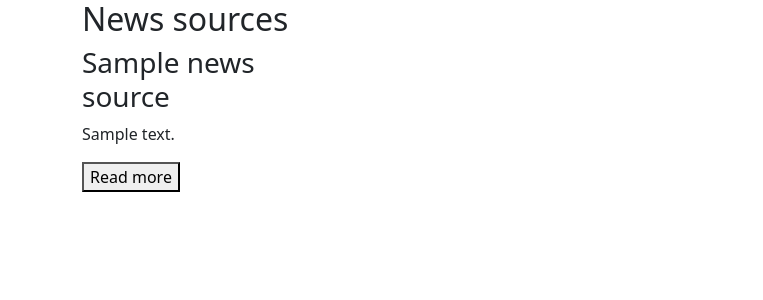
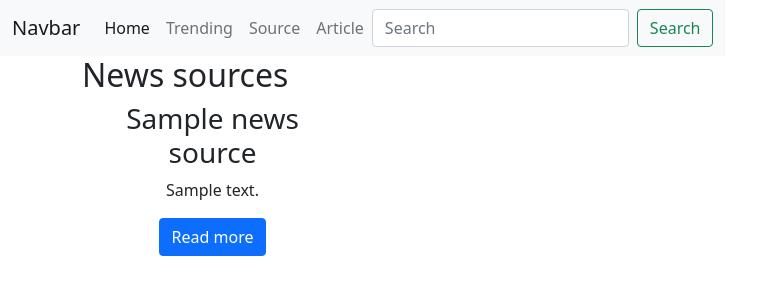
Before and after one commit to kLeitich/News-Highlights, a Flask app: template app/templates/index.html in a window 1280 px wide. Shown: the top 300 px of the page, without its empty margins (0-763 px from the left). Run offline with Flask 2, Linux system fonts and the light colour scheme; the template is opened without the code that fills it: most values are stand-ins (such as "Sample title", 1, 10 or a date in 2020); some libraries are stand-ins or nearby versions.

Commit message:
adding virtual to the repo

```diff
--- a/app/templates/base.html
+++ b/app/templates/base.html
@@ -8,6 +8,36 @@
     <title>News Hightlights </title>
 </head>
 <body>
+   <div class="nav">
+    <nav class="navbar navbar-expand-lg navbar-light bg-light">
+        <div class="container-fluid">
+          <a class="navbar-brand" href="#">Navbar</a>
+          <button class="navbar-toggler" type="button" data-bs-toggle="collapse" data-bs-target="#navbarSupportedContent" aria-controls="navbarSupportedContent" aria-expanded="false" aria-label="Toggle navigation">
+            <span class="navbar-toggler-icon"></span>
+          </button>
+          <div class="collapse navbar-collapse" id="navbarSupportedContent">
+            <ul class="navbar-nav me-auto mb-2 mb-lg-0">
+              <li class="nav-item">
+                <a class="nav-link active" aria-current="page" href="#">Home</a>
+              </li>
+              <li class="nav-item">
+                <a class="nav-link" href="#">Trending</a>
+              </li>
+              <li class="nav-item">
+                <a class="nav-link" href="#">Source</a>
+              </li>
+              <li class="nav-item">
+                <a class="nav-link" href="#">Article</a>
+              </li>
+            </ul>
+            <form class="d-flex">
+              <input class="form-control me-2" type="search" placeholder="Search" aria-label="Search">
+              <button class="btn btn-outline-success" type="submit">Search</button>
+            </form>
+          </div>
+        </div>
+      </nav>
+   </div>
     {% block content%}
     {% endblock %}
     <script src="https://cdn.jsdelivr.net/npm/@popperjs/core@2.10.2/dist/umd/popper.min.js" integrity="sha384-7+zCNj/IqJ95wo16oMtfsKbZ9ccEh31eOz1HGyDuCQ6wgnyJNSYdrPa03rtR1zdB" crossorigin="anonymous"></script>
--- a/app/templates/index.html
+++ b/app/templates/index.html
@@ -15,11 +15,11 @@
         <div class="container">
             <h2>News sources</h2>
             <div class="row" >{% for news_source in sources %}
-                <div class="col-md-3">
+                <div class="col-md-3 text-center">
 
                    <h3>{{news_source.name}}</h3>
                    <p>{{news_source.description}}</p>
-                   <a href="{{news_source.url}}"><button>Read more</button></a>
+                   <a href="{{news_source.url}}"><button class="btn btn-primary">Read more</button></a>
 
                 </div>{% endfor %}
             </div >
--- a/run.py
+++ b/run.py
@@ -1,4 +1,4 @@
 from app import app
 
-if __name__=='__main__':
+if __name__ == '__main__':
     app.run()
```
Also changed, not shown: app/templates/macros.html (added, +7 -0 lines), 9 other files.
